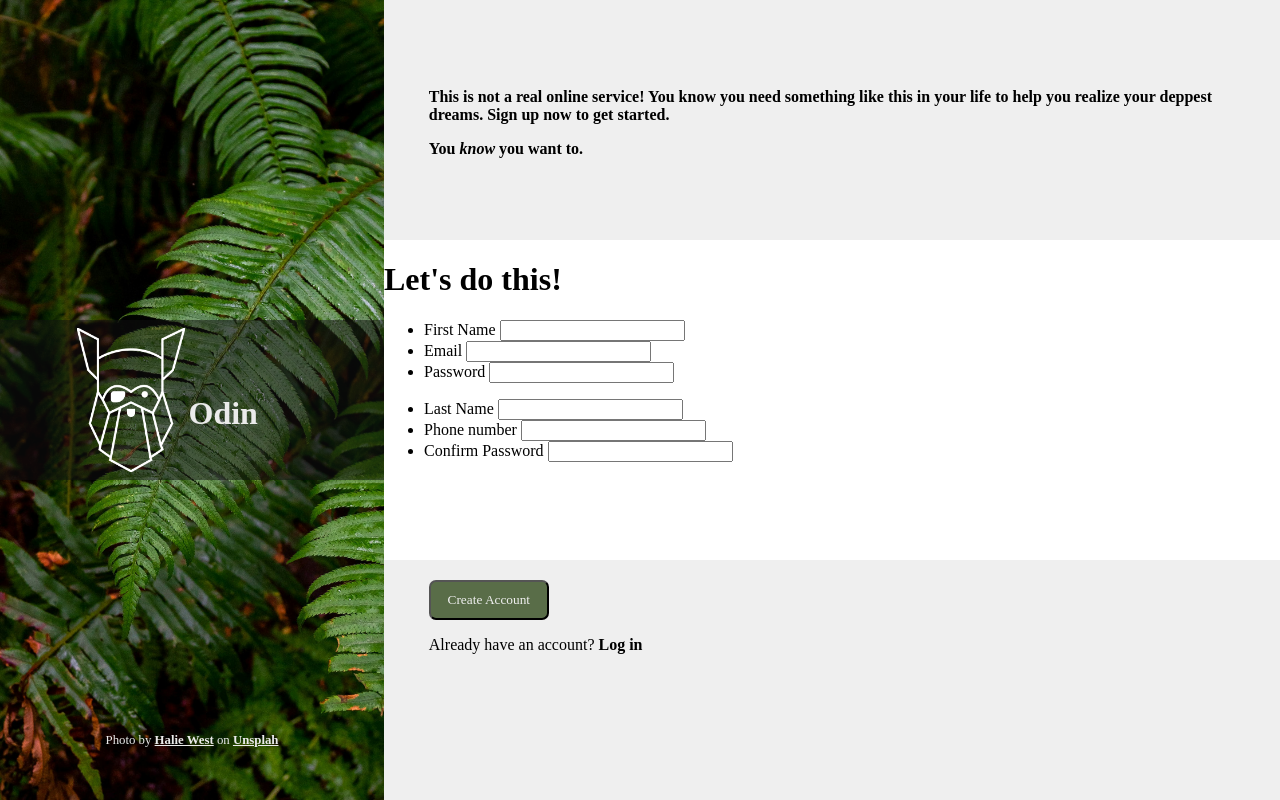
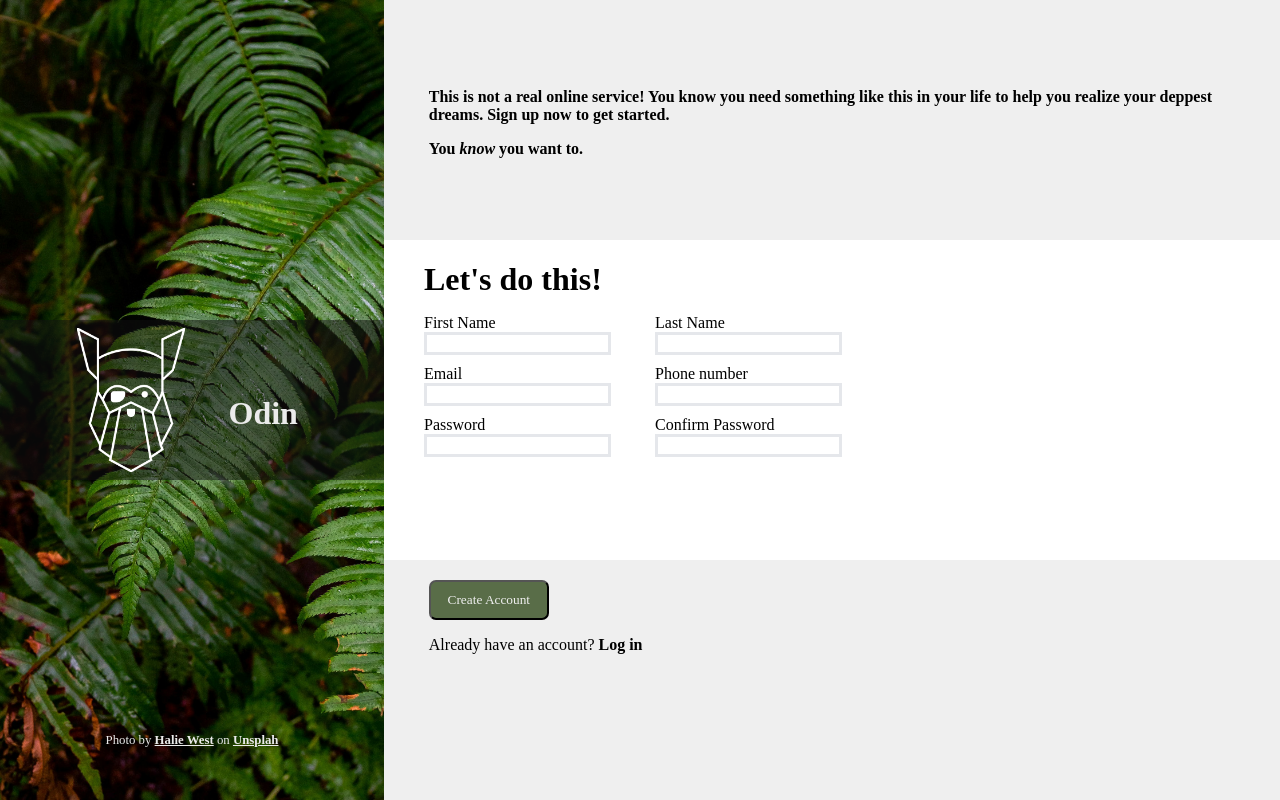
Before and after one commit to apoque96/odin-sign-up-form, a plain HTML site: page index.html in a window 1280 px wide. Drawn offline with Linux system fonts and the light colour scheme.

Commit message:
Added styles to form

```diff
--- a/css/styles.css
+++ b/css/styles.css
@@ -92,3 +92,27 @@ html,body{
     width: 120px;
     height: 40px;
 }
+
+h1{
+    margin-bottom: 0px;
+    padding: 0 40px;
+}
+
+ul{
+    list-style-type: none;
+    display: inline-block;
+}
+
+input,label{
+    display: block;
+}
+
+input{
+    border: 3px solid #E5E7EB;
+    margin-bottom: 10px;
+}
+
+input:focus{
+    border: 3px solid rgb(51, 174, 211);
+    box-shadow: 3px 3px rgb(79, 167, 194);
+}
--- a/index.html
+++ b/index.html
@@ -26,25 +26,26 @@
             </div>
             <div class="sign-up">
                 <h1>Let's do this!</h1>
-                <form class="main-form" action="/index.html" method="post">
+                <form id="main-form" action="/index.html" method="post">
                     <ul>
                         <li>
                             <label for="first-name">
                                 First Name
                             </label>
-                            <input type="text" id="first-name" name="firstName">
+                            <input type="text" id="first-name" name="firstName" required>
                         </li>
                         <li>
                             <label for="mail">
                                 Email
                             </label>
-                            <input type="email" id="mail" name="email">
+                            <input type="email" id="mail" name="email" required>
                         </li>
                         <li>
                             <label for="pwd">
                                 Password
                             </label>
-                            <input type="password" id="pwd" name="password">
+                            <input type="password" id="pwd" name="password" class="error"
+                            minlength="5" maxlength="20" required>
                         </li>
                     </ul>
                     <ul>
@@ -52,25 +53,26 @@
                             <label for="last-name">
                                 Last Name
                             </label>
-                            <input type="text" id="last-name" name="lastName">
+                            <input type="text" id="last-name" name="lastName" required>
                         </li>
                         <li>
                             <label for="phone">
                                 Phone number
                             </label>
-                            <input type="tel" id="phone" name="phoneNumber">
+                            <input type="tel" id="phone" name="phoneNumber"
+                             pattern="[0-9]{3}-[0-9]{2}-[0-9]{3}" required>
                         </li>
                         <li>
                             <label for="confirm">
                                 Confirm Password
                             </label>
-                            <input type="password" id="confirm">
+                            <input type="password" id="confirm" class="error" required>
                         </li>
                     </ul>
                 </form>
             </div>
             <div class="footer">
-                <button type="button">Create Account</button>
+                <button type="submit" form="main-form">Create Account</button>
                 <p>Already have an account? <strong>Log in</strong></p>
             </div>
         </div>
```
